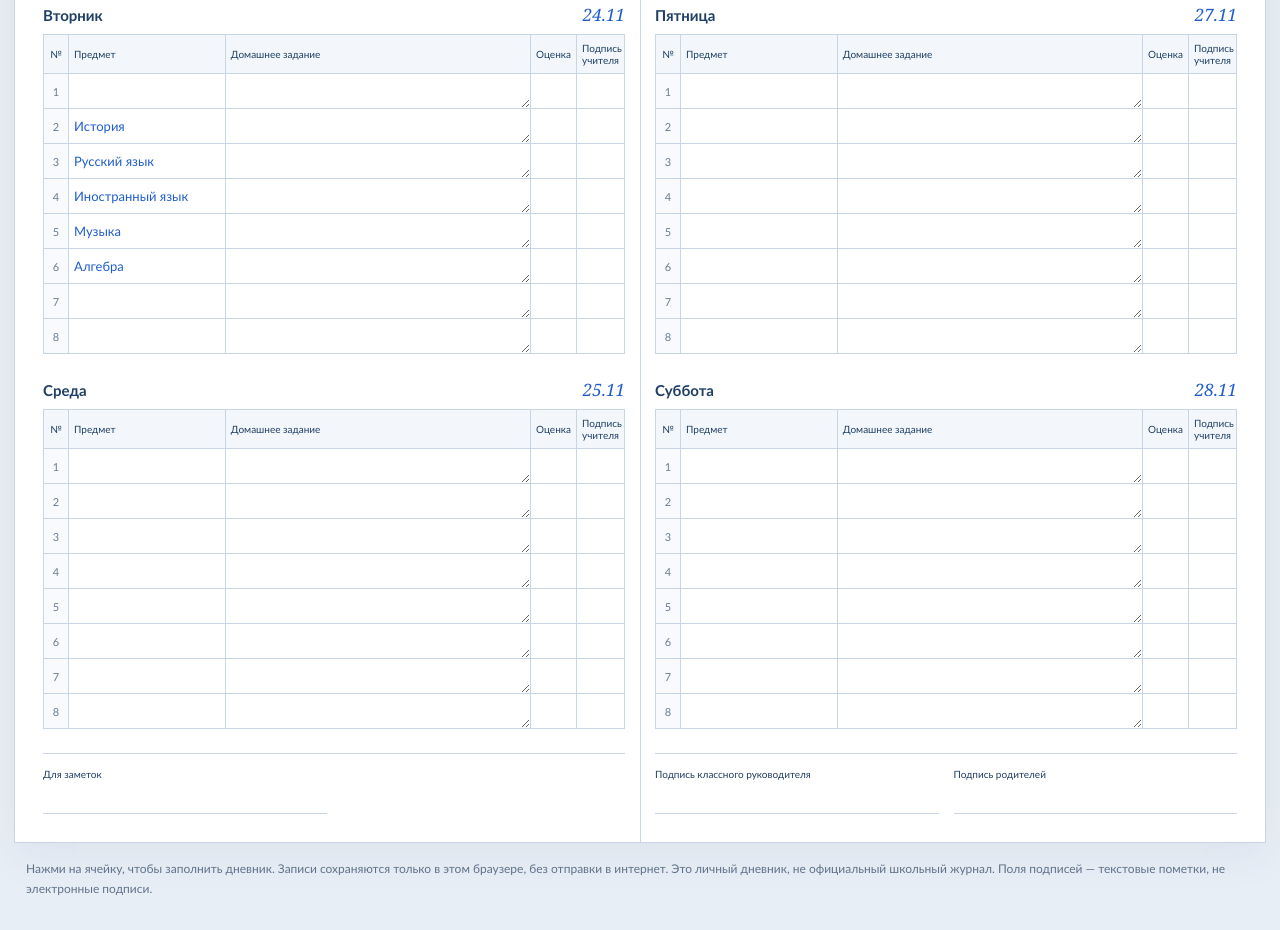
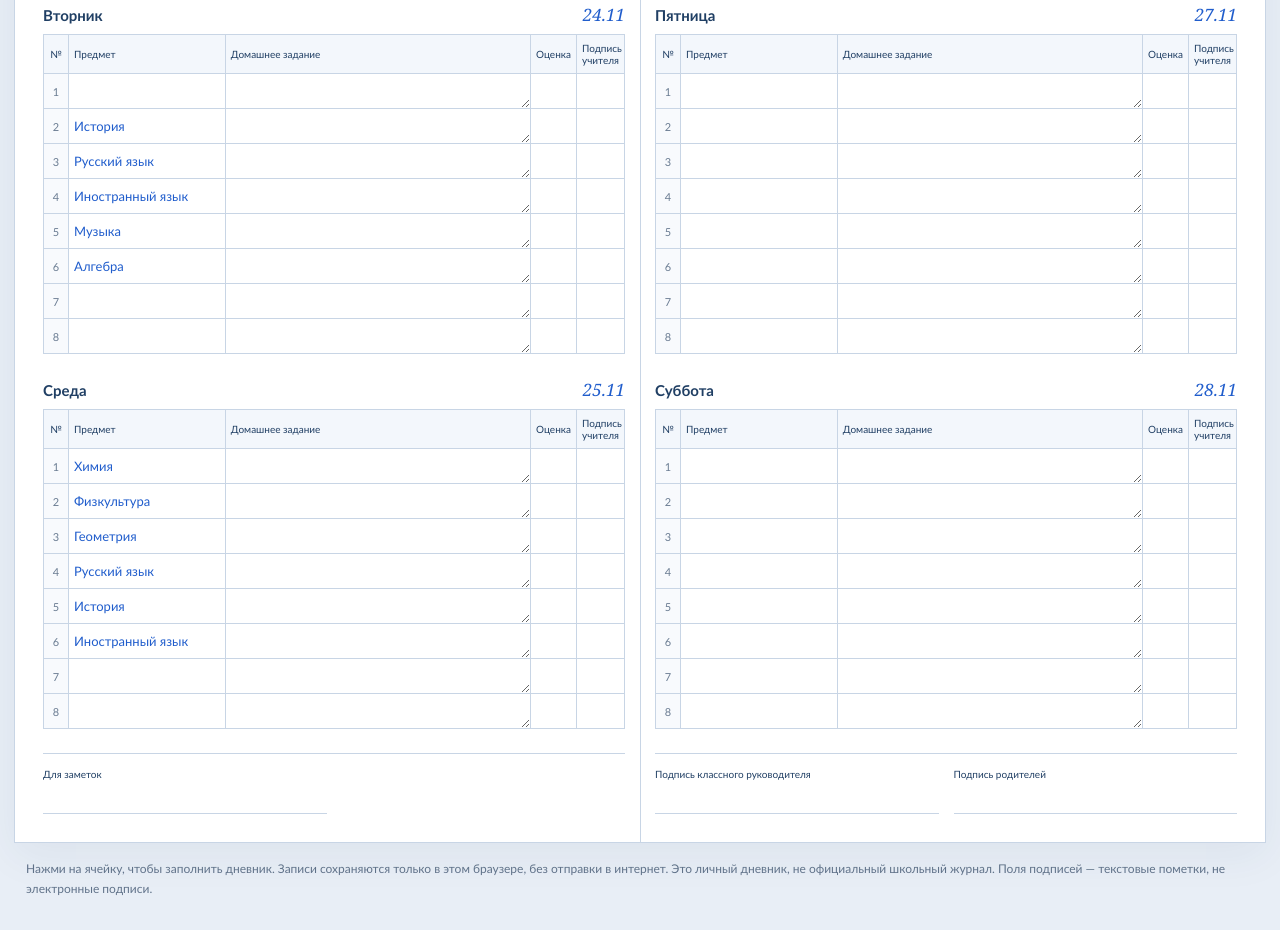
Before and after one commit to antonignatov2026-byte/school-diary, a plain HTML site: page index.html in a window 1280 px wide. Shown: the part 665-1595 px from the top of the page. Drawn offline with Linux system fonts and the light colour scheme.

Commit message:
Add Wednesday timetable

```diff
--- a/index.html
+++ b/index.html
@@ -12,7 +12,7 @@
 <script>
 'use strict';
 const days=['Понедельник','Вторник','Среда','Четверг','Пятница','Суббота'];
-const defaultSchedule=[['Разговоры о важном','География','Биология','Труд','Геометрия','ОБЗР'],['','История','Русский язык','Иностранный язык','Музыка','Алгебра'],[],[],[],[]];
+const defaultSchedule=[['Разговоры о важном','География','Биология','Труд','Геометрия','ОБЗР'],['','История','Русский язык','Иностранный язык','Музыка','Алгебра'],['Химия','Физкультура','Геометрия','Русский язык','История','Иностранный язык'],[],[],[]];
 const key='personal-school-diary-v1';
 let data={};let storageAvailable=true;
 try{data=JSON.parse(localStorage.getItem(key)||'{}');if(!data||typeof data!=='object'||Array.isArray(data))data={}}catch{storageAvailable=false}
```
